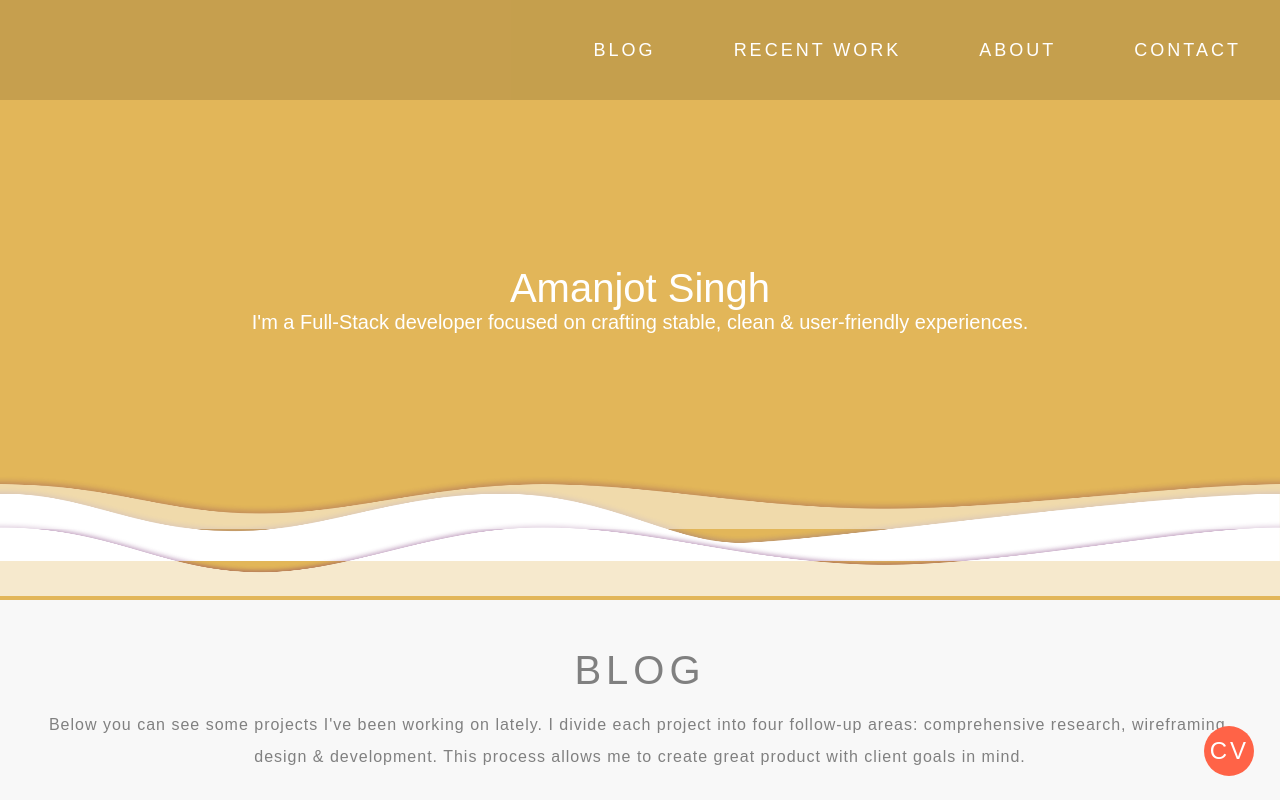
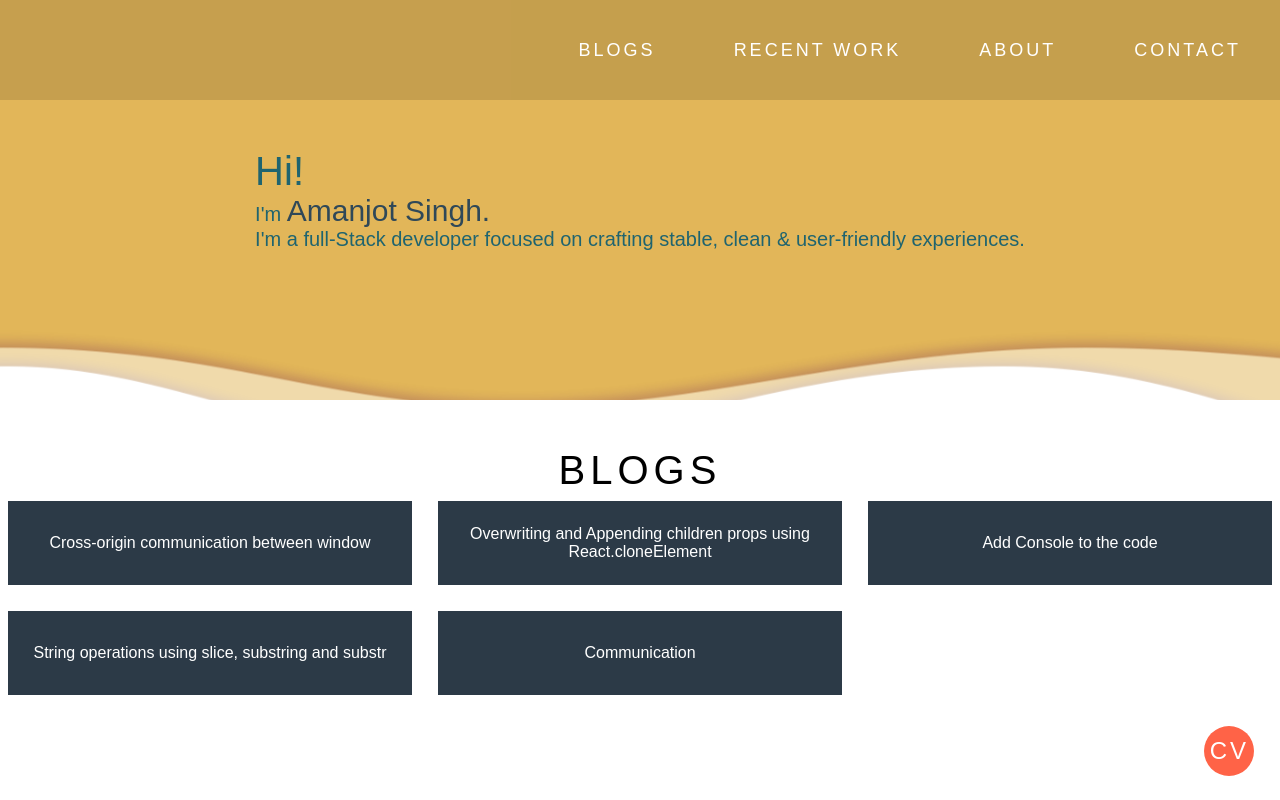
Before and after one commit to amandhunna/portfolio, a React (Create React App) app: page / in a window 1280 px wide. Shown: the top 800 px of the page. Built offline with nearby package versions, Linux system fonts and the light colour scheme; no server answers.

Commit message:
updated css

```diff
--- a/src/App.css
+++ b/src/App.css
@@ -35,10 +35,10 @@ img {
   padding: 0;
   box-sizing: border-box;
 }
-
-img {
-  max-width: 100%;
-  width: -webkit-fill-available;
+em {
+  font-size: 30px;
+  font-style: normal;
+  color: #2f4858;
 }
 .header {
   color: white;
@@ -86,8 +86,20 @@ span:hover {
   color: tomato;
   transition: all 0.5s ease-in-out;
 }
+
 .banner-main {
-  background: #E2B659;
+  background: #e2b659;
+  position: relative;
+  height: 600px;
+}
+.banner-main > * {
+  position: absolute;
+}
+.banner.banner-waves {
+  width: 100%;
+  bottom: 0;
+  left: 0;
+  height: 180px;
 }
 
 h1 {
@@ -100,9 +112,6 @@ h2 {
 }
 
 #portfolio {
-  border-bottom: 1px solid #f1f1f1;
-  background: #f8f8f8;
-  color: #808080;
 }
 .section {
   text-align: center;
@@ -134,7 +143,8 @@ h2 {
   align-items: center;
   margin: 1rem;
   cursor: pointer;
-  background: deepskyblue;
+  background: #2c3a47;
+  color: white;
 }
 
 .card:hover {
@@ -232,6 +242,12 @@ a.mailTo {
     font-size: small;
     padding: 7px;
   }
+  .banner-main {
+    height: 400px;
+  }
+  .banner.banner-waves {
+    height: 60px;
+  }
   h1 {
     font-size: 24px;
   }
@@ -258,6 +274,11 @@ a.mailTo {
   .section > h3 {
     font-size: 22px;
   }
+  section#portfolio > .wrapper,
+  section#recentWork > .wrapper {
+    display: flex;
+    flex-direction: column;
+  }
   .card {
     margin: 0.5rem;
     padding: 10px;
@@ -277,8 +298,9 @@ a.mailTo {
   flex-direction: column;
   align-items: center;
   height: 100%;
-  color: #fff;
+  color: #1f646f;
   width: 100%;
+  padding: 80px;
 }
 
 @media (min-width: 576px) {
@@ -292,8 +314,7 @@ a.mailTo {
     padding: 0 0.8rem;
     height: 100%;
   }
-  .banner-main > div {
-  }
+
   .section {
     padding: 3rem 0;
   }
@@ -328,15 +349,13 @@ a.mailTo {
     font-size: large;
     height: 100%;
   }
-
+  .banner.banner-waves {
+    height: 71px;
+  }
   a {
     letter-spacing: 3px;
   }
 
-  .banner-main > div {
-  }
-  .banner-main > div > * {
-  }
   h1 {
     font-weight: 500;
     font-size: 40px;
@@ -345,38 +364,27 @@ a.mailTo {
     font-size: 20px;
     font-weight: 300;
   }
-  .banner-main > div:hover {
-  }
 
   .header.top > span > a {
     font-size: large;
     padding: 7px;
   }
-  #portfolio {
-    border-bottom: 1px solid #f1f1f1;
-    background: #f8f8f8;
-    color: #808080;
-  }
 }
 
 @media (min-width: 992px) {
-  .banner-main {
-    position: relative;
-    height: 600px;
+  .banner.banner-waves {
+    height: 120px;
   }
-  .banner-main > * {
-    position: absolute;
+  section#portfolio > .wrapper,
+  section#recentWork > .wrapper {
+    display: grid;
+    grid-template-columns: repeat(3, 1fr);
+    grid-gap: 10px;
+    grid-auto-rows: minmax(100px, auto);
   }
 }
 
 @media (min-width: 1200px) {
-}
-
-.banner.banner-waves {
-  width: 100%;
-  bottom: 0;
-  left: 0;
-  height: 150px;
 }
 
 .line {
@@ -385,7 +393,7 @@ a.mailTo {
 
   overflow: hidden;
   height: 100%;
- /*  background: deepskyblue; */
+  /*  background: deepskyblue; */
 }
 .line-1 {
   z-index: 15;
--- a/src/Main.jsx
+++ b/src/Main.jsx
@@ -24,29 +24,18 @@ const getRecentWork = () => {
       workTitle: "SOS-Auth-service",
     },
     {
+      repoURL: "https://github.com/amanjotsinghdhunna/storybook",
+      workTitle: "Story book",
+    },
+    {
       repoURL: "https://github.com/amanjotsinghdhunna/profileintro",
       workTitle: "Resume",
-    },
-    {
-      repoURL: "https://github.com/amanjotsinghdhunna/HackerChallenge",
-      workTitle: "HackerChallenge",
     },
     {
       repoURL: "https://github.com/amanjotsinghdhunna/Express",
       workTitle: "Express",
     },
-    {
-      repoURL: "https://github.com/amanjotsinghdhunna/storybook",
-      workTitle: "Story book",
-    },
-    {
-      repoURL: "https://github.com/amanjotsinghdhunna/React-demo",
-      workTitle: "React-demo",
-    },
-    {
-      repoURL: "https://github.com/amanjotsinghdhunna/Score-keeper",
-      workTitle: "Score-keeper",
-    },
+
     {
       repoURL: "https://github.com/amanjotsinghdhunna/Lambo",
       workTitle: "Lambo",
@@ -69,6 +58,46 @@ const getRecentWork = () => {
   });
 };
 
+const getRecentBlogs = () => {
+  const blog = [
+    {
+      repoURL:
+        "https://medium.com/@amanjotsingh260/cross-origin-communication-between-window-55369facd73",
+      workTitle: "Cross-origin communication between window",
+    },
+    {
+      repoURL:
+        "https://medium.com/@amanjotsingh260/overwriting-and-appending-children-props-using-reactclone-4c69f88dc235",
+      workTitle:
+        "Overwriting and Appending children props using React.cloneElement",
+    },
+    {
+      repoURL:
+        "https://medium.com/@amanjotsingh260/add-console-to-the-code-fbef21e2024d",
+      workTitle: "Add Console to the code",
+    },
+    {
+      repoURL:
+        "https://medium.com/@amanjotsingh260/string-operations-using-slice-substring-and-substr-c4364265d0a5",
+      workTitle: "String operations using slice, substring and substr",
+    },
+    {
+      repoURL: "https://medium.com/@amanjotsingh260/communication-76651c3019a4",
+      workTitle: "Communication",
+    },
+  ];
+  return blog.map((ele) => {
+    return (
+      <div
+        key={"myblog" + Math.random()}
+        className="card"
+        onClick={() => window.open(ele.repoURL)}
+      >
+        {ele.workTitle}
+      </div>
+    );
+  });
+};
 function Main() {
   const [colors] = useState(getColors());
   const [activeClass, setActiveClass] = useState("top");
@@ -103,7 +132,7 @@ function Main() {
       <header className={`header ${activeClass}`}>
         <div className="logo"></div>
         <span>
-          <Link to="/pathLink#portfolio">BLOG</Link>
+          <Link to="/pathLink#portfolio">BLOGS</Link>
         </span>
         <span>
           <Link to="/pathLink#recentWork"> RECENT WORK</Link>
@@ -117,11 +146,16 @@ function Main() {
       </header>
       <section className="banner-main">
         <div className="myself">
-          <h1>Amanjot Singh</h1>
-          <h2>
-            I'm a Full-Stack developer focused on crafting stable, clean &
-            user-friendly experiences.
-          </h2>
+          <div>
+            <h1>Hi!</h1>
+            <h2>
+              I'm <em>Amanjot Singh.</em>
+            </h2>
+            <h2>
+              I'm a full-Stack developer focused on crafting stable, clean &
+              user-friendly experiences.
+            </h2>
+          </div>
         </div>
         <div className="banner banner-waves">
           <div className="line line-1">
@@ -136,12 +170,12 @@ function Main() {
         </div>
       </section>
       <section id="portfolio" className="section">
-        <h3>BLOG</h3>
-        <p>
-          Below you can see some projects I've been working on lately. I divide
-          each project into four follow-up areas: comprehensive research,
-          wireframing, design & development. This process allows me to create
-          great product with client goals in mind.
+        <h3>BLOGS</h3>
+        <div className="wrapper">{getRecentBlogs()}</div>
+        <p className="blog">
+          <a href="https://medium.com/@amanjotsingh260/cross-origin-communication-between-window-55369facd73">
+            cross-origin-communication-between-window
+          </a>
         </p>
       </section>
       <section id="recentWork" className="section">
```
